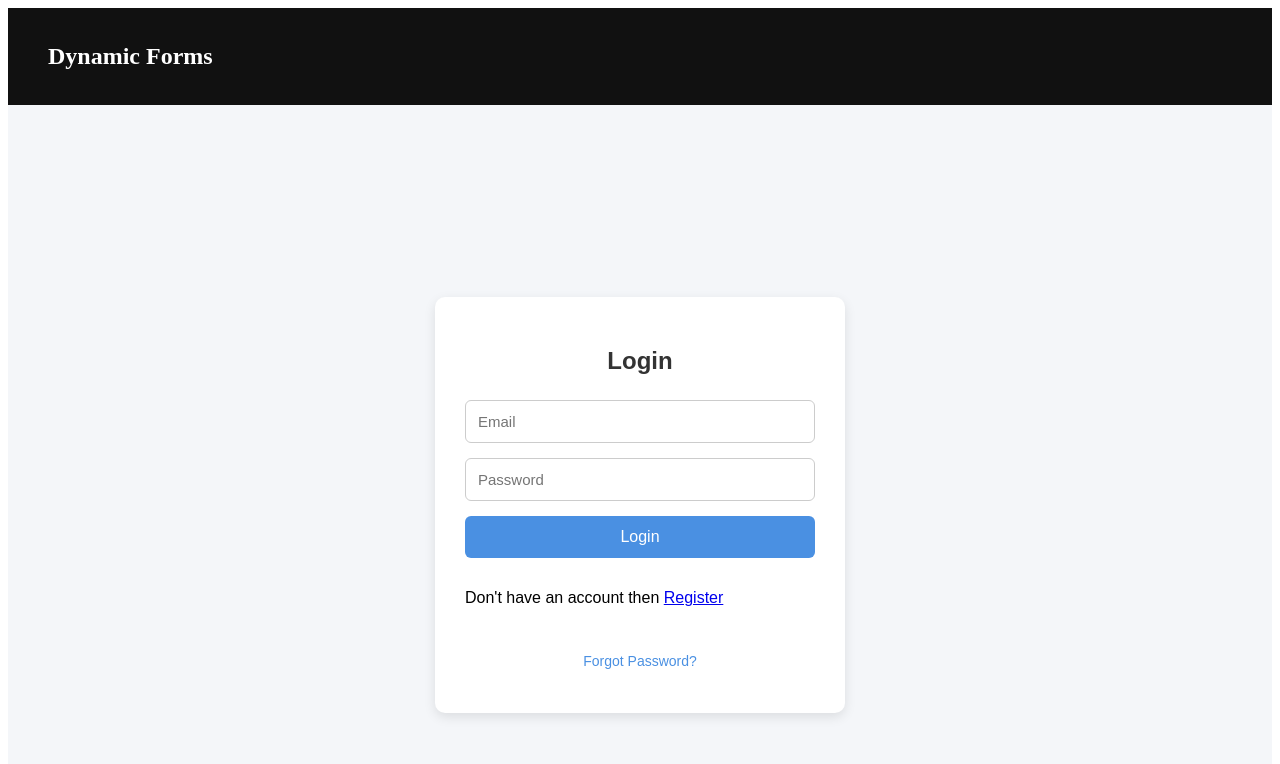
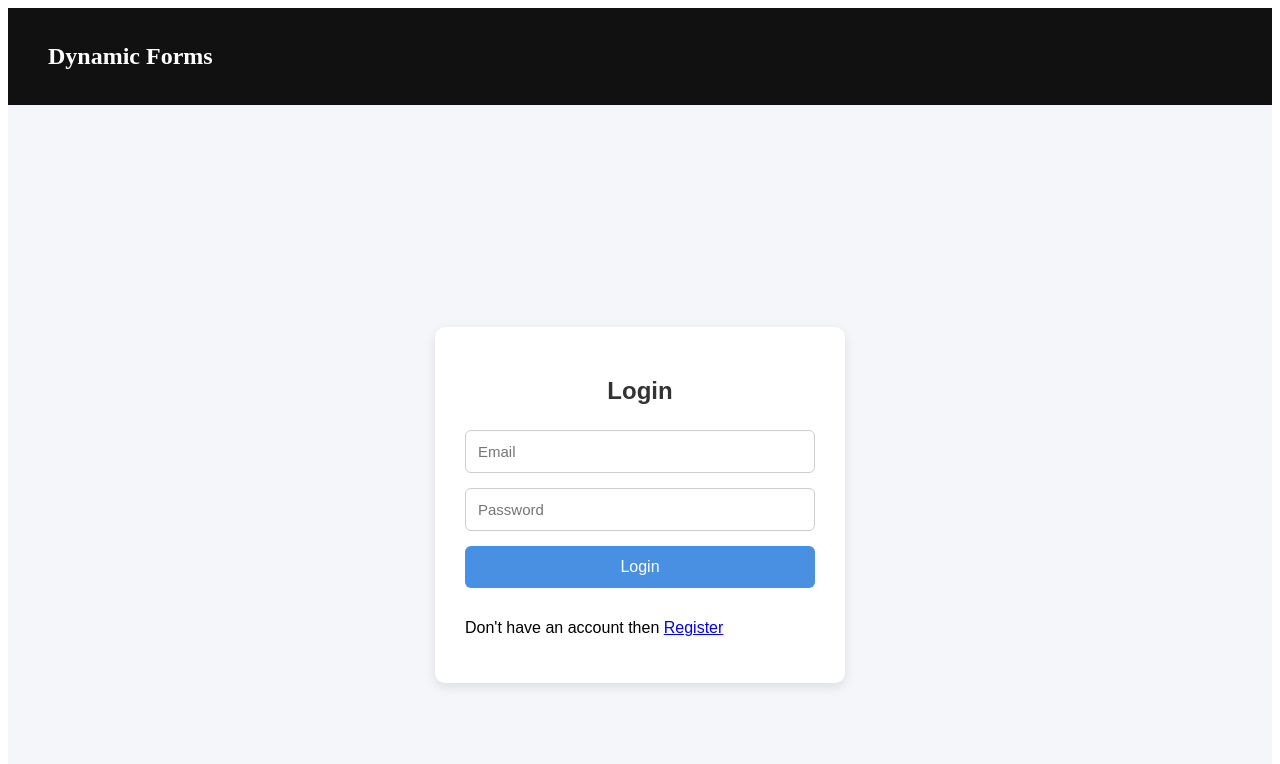
Before and after one commit to VaishnaviDS/Form_Intern, a React app in the folder frontend/: page /login in a window 1280 px wide. Shown: the top 764 px of the page. Built offline with nearby package versions, Linux system fonts and the light colour scheme; the HTML template or start-up script is replaced by a standard one.

Commit message:
Update Login.jsx

```diff
--- a/frontend/src/pages/auth/Login.jsx
+++ b/frontend/src/pages/auth/Login.jsx
@@ -162,7 +162,7 @@ if(user?.role=="user")
 
         {/* FORGOT PASSWORD */}
 
-        <p
+        {/* <p
           className="auth-forgot"
           onClick={() =>
             setShowForgot(
@@ -171,7 +171,7 @@ if(user?.role=="user")
           }
         >
           Forgot Password?
-        </p>
+        </p> */}
 
         {
           showForgot && (
```
